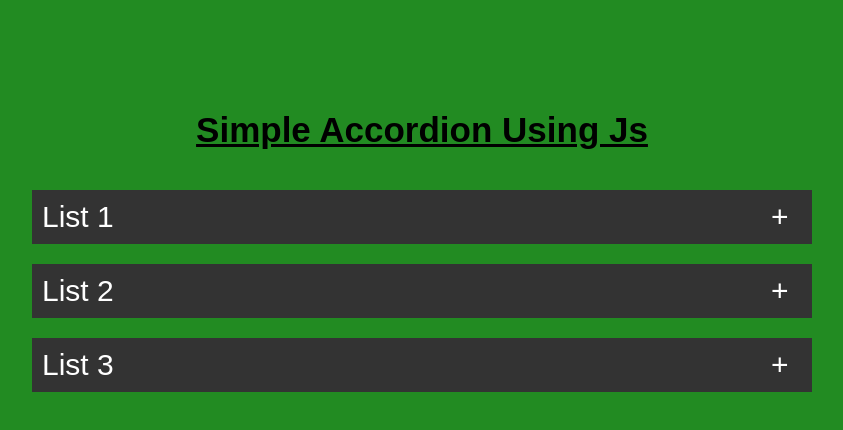
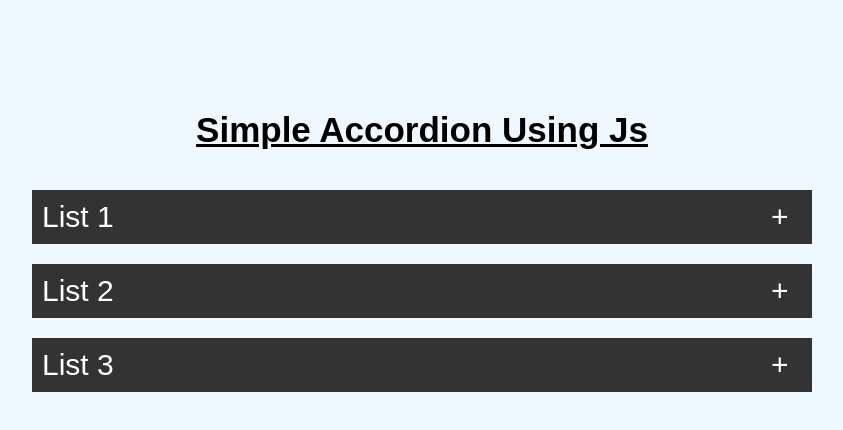
Before and after one commit to kammar20/Simple-Accordion, a plain HTML site: page index.html in a window 1280 px wide. Shown: the whole page, without its empty margins (218-1061 px from the left). Drawn offline with Linux system fonts and the light colour scheme.

Commit message:
simplesimplesimplesimple

```diff
--- a/style.css
+++ b/style.css
@@ -8,7 +8,7 @@ body,
 html {
   font-size: 62.5%;
   font-family: Arial, Helvetica, sans-serif;
-  background-color: forestgreen;
+  background-color: aliceblue;
 }
 
 .accordion {
```
